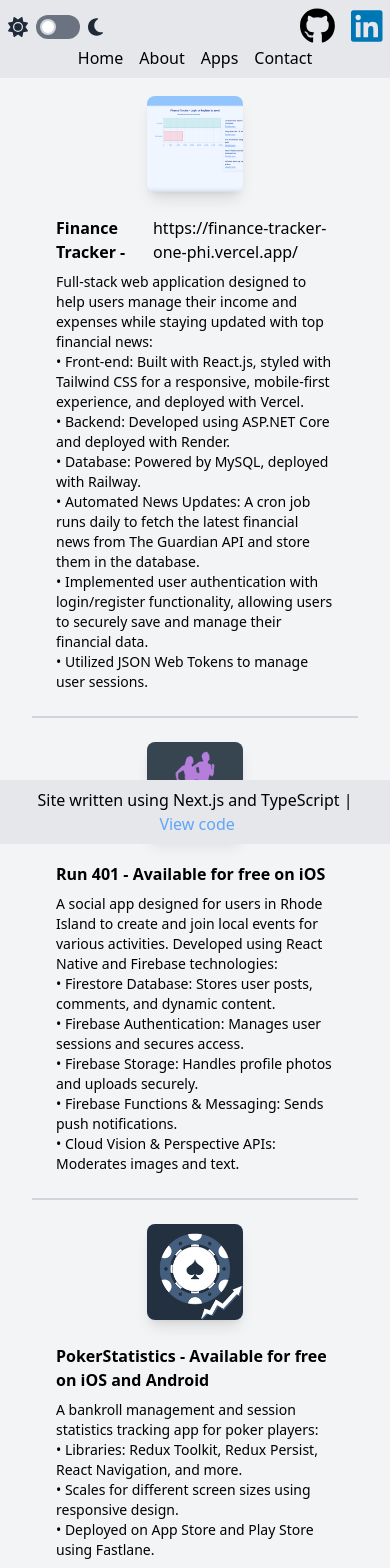
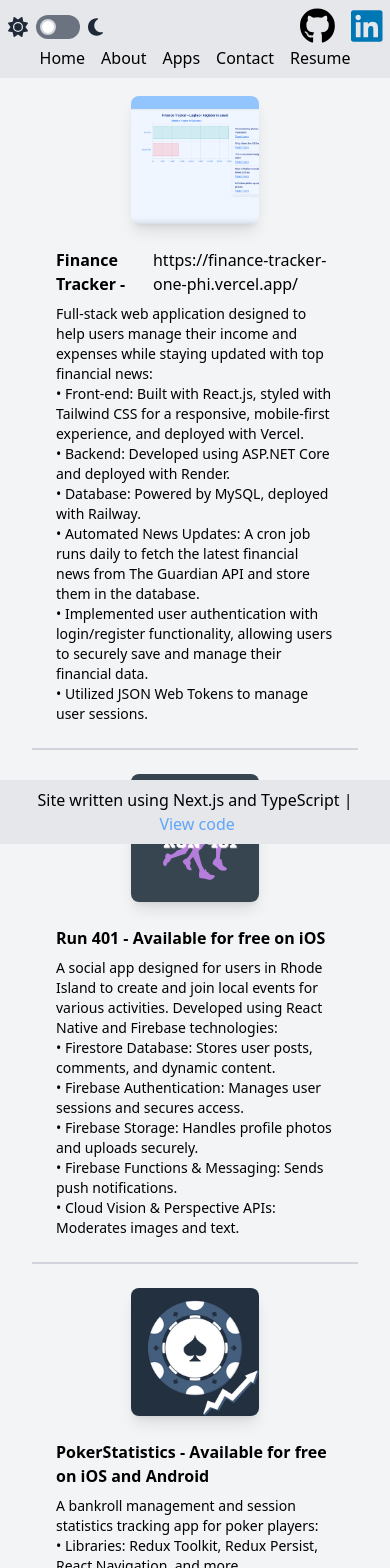
Before and after one commit to neilmccaffrey/Personal-site, a Next.js app: page /apps in a window 390 px wide. Shown: the top 1568 px of the page. Built offline with nearby package versions, Linux system fonts and the light colour scheme.

Commit message:
adjusted size of icons for small screens, added resume link

```diff
--- a/app/apps/page.tsx
+++ b/app/apps/page.tsx
@@ -21,7 +21,7 @@
       {/* finance tracker */}
       <div className="border-b-2 border-gray-300 p-6 md:p-10 flex flex-col md:flex-row space-y-6 md:space-y-0 md:space-x-4 max-w-4xl w-full">
         <motion.div
-          className="w-24 h-24 md:w-32 md:h-32 rounded-lg shadow-lg dark:border-2 dark:border-gray-300 dark:bg-white overflow-hidden flex-shrink-0 mx-auto md:mx-0"
+          className="w-32 h-32 rounded-lg shadow-lg dark:border-2 dark:border-gray-300 dark:bg-white overflow-hidden flex-shrink-0 mx-auto md:mx-0"
           initial="hidden"
           whileInView="visible"
           viewport={{ once: true }}
@@ -81,7 +81,7 @@
       {/* App 1 */}
       <div className="border-b-2 border-gray-300 p-6 md:p-10 flex flex-col md:flex-row space-y-6 md:space-y-0 md:space-x-4 max-w-4xl w-full">
         <motion.div
-          className="w-24 h-24 md:w-32 md:h-32 rounded-lg shadow-lg dark:border-2 dark:border-gray-300 dark:bg-white overflow-hidden flex-shrink-0 mx-auto md:mx-0"
+          className="w-32 h-32 rounded-lg shadow-lg dark:border-2 dark:border-gray-300 dark:bg-white overflow-hidden flex-shrink-0 mx-auto md:mx-0"
           initial="hidden"
           whileInView="visible"
           viewport={{ once: true }}
@@ -128,7 +128,7 @@
       {/* App 2 */}
       <div className="p-6 md:p-10 flex flex-col md:flex-row space-y-6 md:space-y-0 md:space-x-4 max-w-4xl w-full">
         <motion.div
-          className="w-24 h-24 md:w-32 md:h-32 rounded-lg shadow-lg dark:border-2 dark:border-gray-300 dark:bg-white overflow-hidden flex-shrink-0 mx-auto md:mx-0"
+          className="w-32 h-32 rounded-lg shadow-lg dark:border-2 dark:border-gray-300 dark:bg-white overflow-hidden flex-shrink-0 mx-auto md:mx-0"
           initial="hidden"
           whileInView="visible"
           viewport={{ once: true }}
--- a/components/Header.tsx
+++ b/components/Header.tsx
@@ -72,6 +72,15 @@
               Contact
             </Link>
           </li>
+          <li>
+            <Link
+              href="/Neil McCaffrey Resume.pdf"
+              target="_blank"
+              className="inline-block text-black dark:text-customDarkText transition-transform duration-200 dark:hover:text-gray-300 hover:text-gray-900 hover:scale-125"
+            >
+              Resume
+            </Link>
+          </li>
         </ul>
       </nav>
     </header>
```
Also changed, not shown: 1 other file (tests, documents, lock files or other folders).
